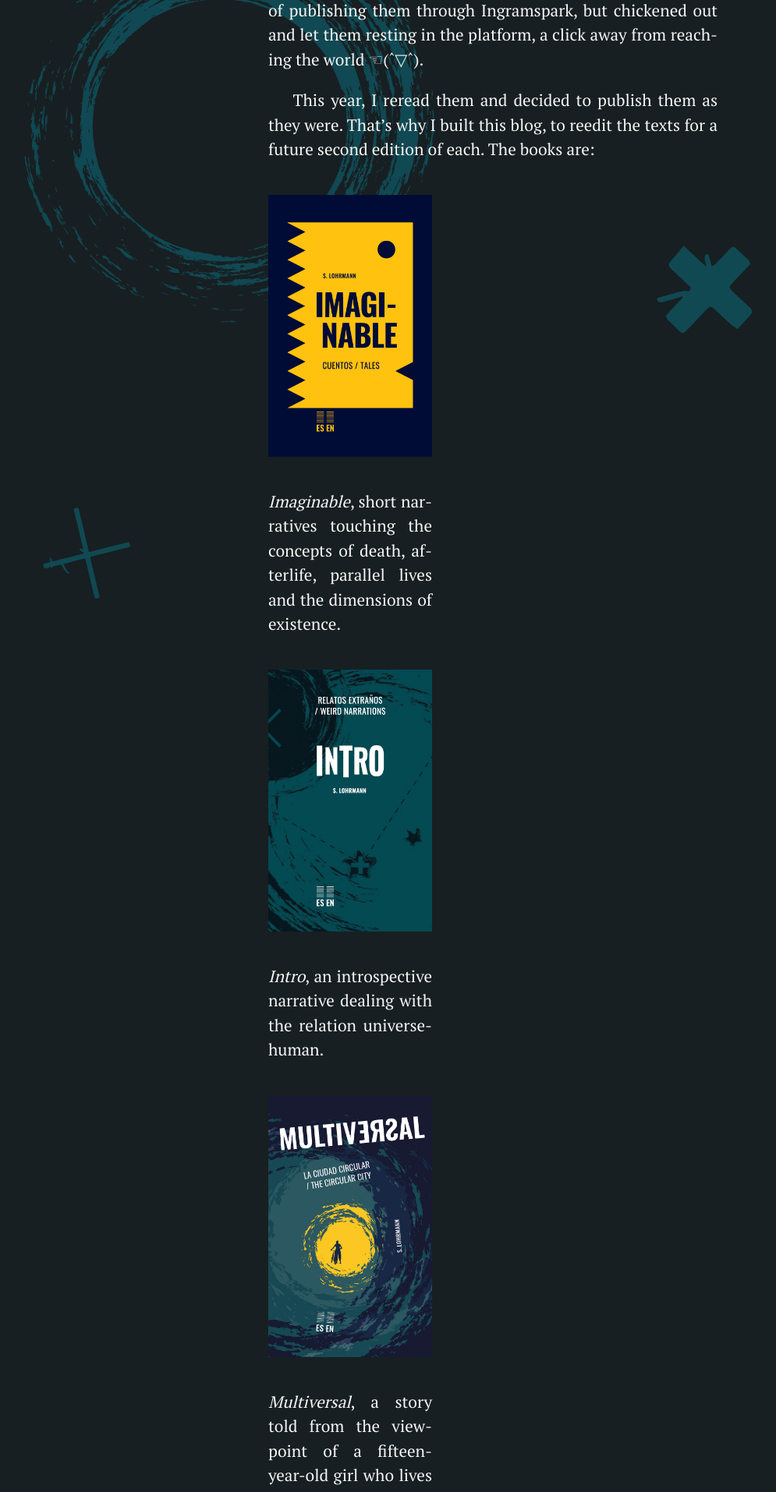
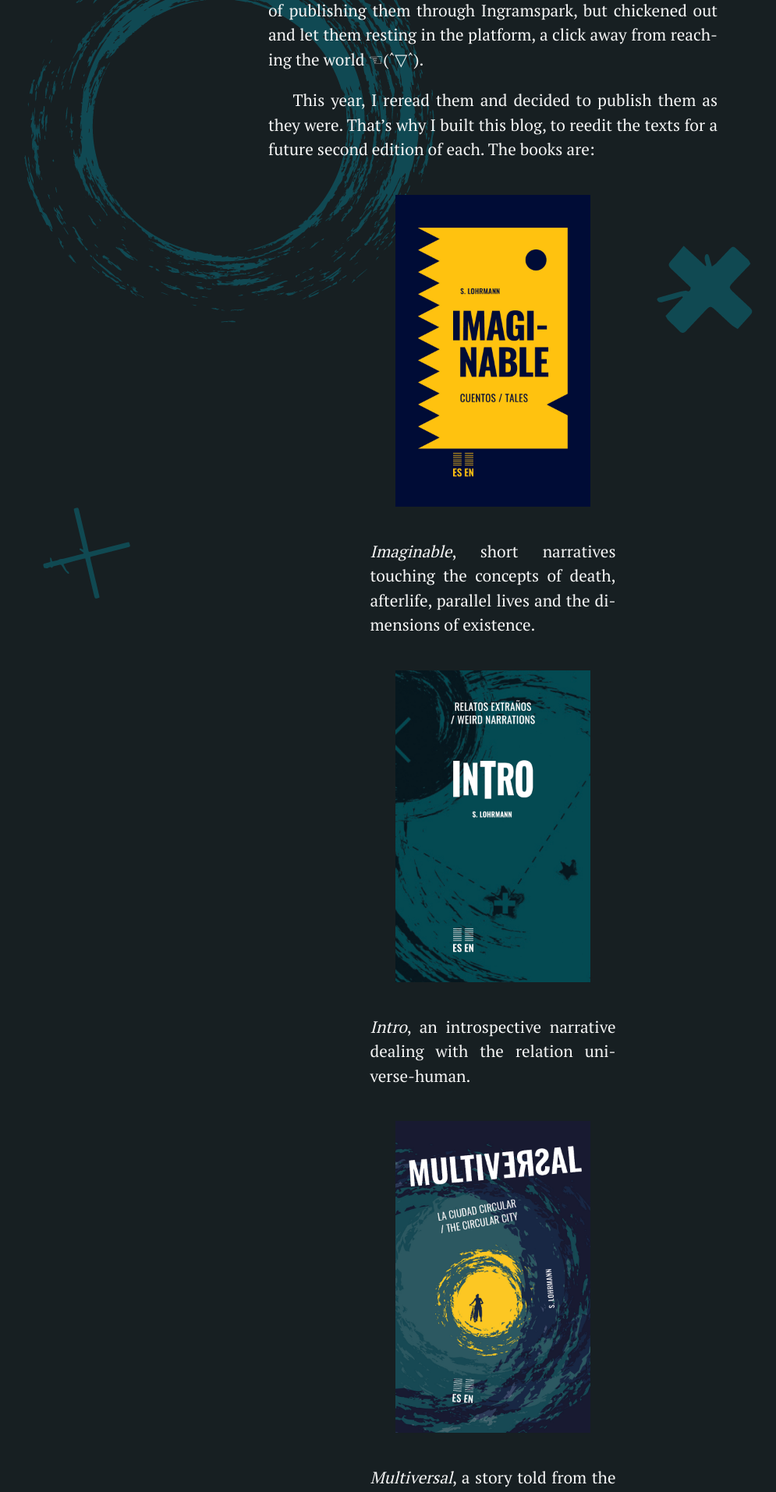
Before and after one commit to silvialohrmann/editorial, a Jekyll site: the page built from about.md, in a window 1280 px wide. Shown: the part 1494-3408 px from the top of the page at 78% size, without its empty margins (8-1003 px from the left). Built offline with Jekyll 4.4.1, drawn with Linux system fonts in a browser that asks for light colours.

Commit message:
Update about.md

```diff
--- a/about.md
+++ b/about.md
@@ -18,7 +18,7 @@ Slow-paced, I had passed five out of twenty-four subjects before the pandemic. T
 During quarantine, I also made the time to round up my writing of several years in three books. I had every intention of publishing them through Ingramspark, but chickened out and let them resting in the platform, a click away from reaching the world ☜(ˆ▽ˆ).
 
 This year, I reread them and decided to publish them as they were. That's why I built this blog, to reedit the texts for a future second edition of each. The books are:
-<div style="max-width:10em;">
+<div style="max-width:15em; margin:auto;">
  <div id="imaginable">
 <img src="/assets/images/Imaginable%20-%20cover.jpg" alt="Imaginable" width="250">
 <p><em>Imaginable</em>, short narratives touching the concepts of death, afterlife, parallel lives and the dimensions of existence.</p>
@@ -30,13 +30,11 @@ This year, I reread them and decided to publish them as they were. That's why I
  <div id="multiversal">
 <img src="/assets/images/Multiversal%20-%20cover.jpg" alt="Multiversal" width="250">
 <p><em>Multiversal</em>, a story told from the viewpoint of a fifteen-year-old girl who lives with her mother and friends in a strange city that cyclically suffers a total reconfiguration.</p>
-
+ </div>
+ </div>
  <p>In this blog, you'll also find a number of microstories I wrote between the years 2011 and 2016.</p>
 
 <p>I hope you like it.</p>
- </div>
- </div>
-
 <h5>Notes</h5>
 
 [^1]:	I obtained my Graphic Designer degree from FADU/UBA.
```
